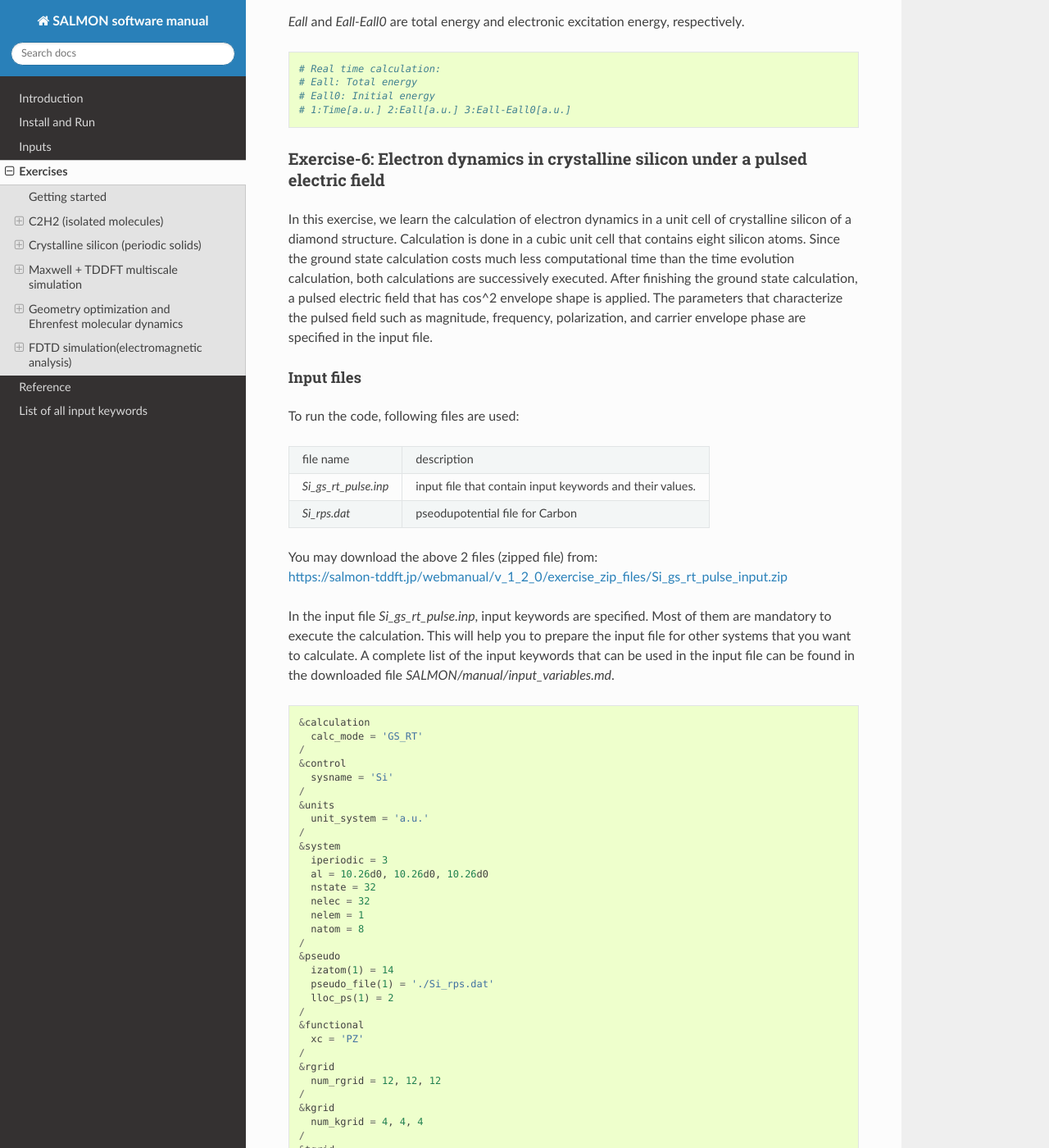
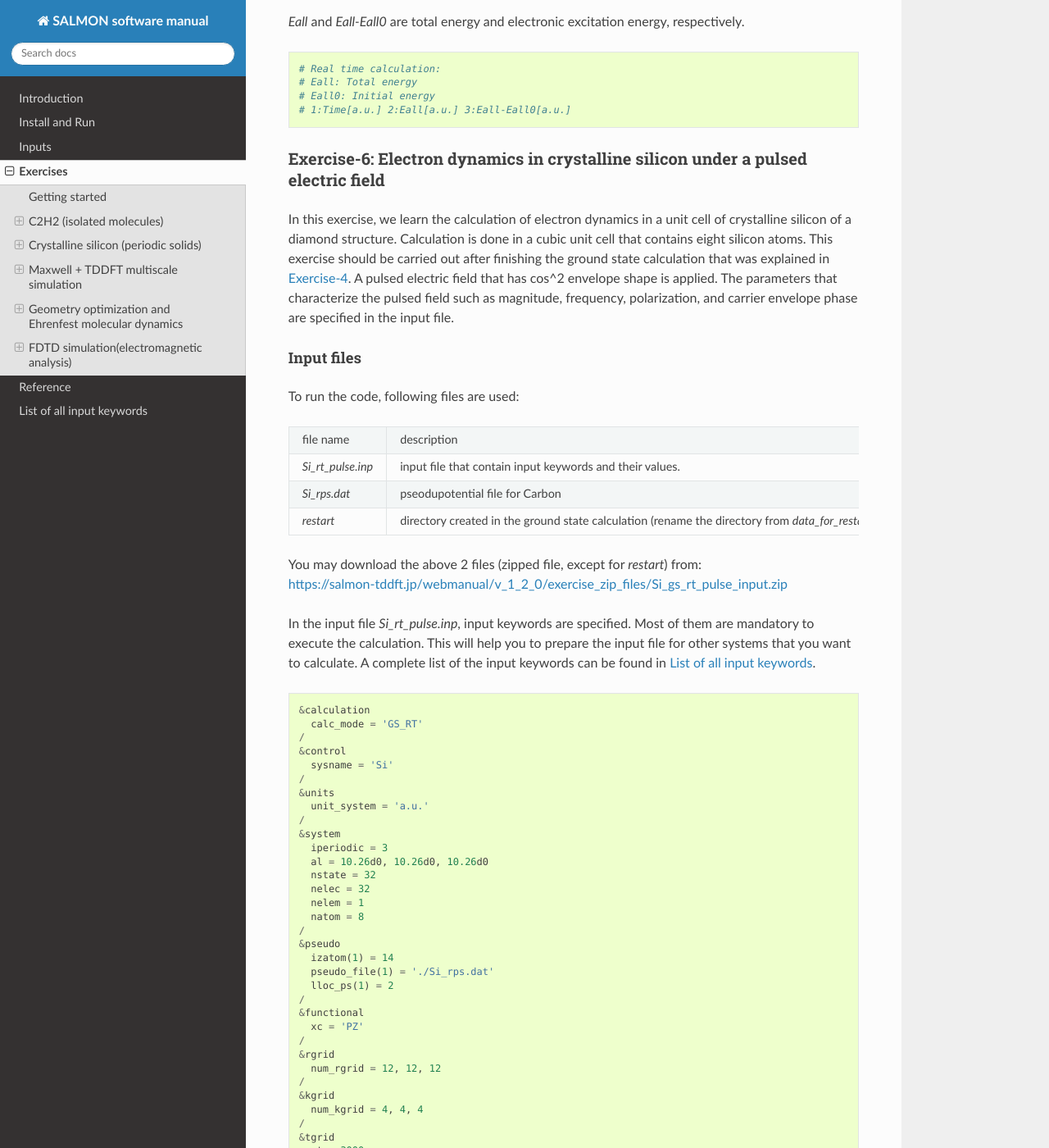
Before and after one commit to SALMON-TDDFT/SALMON-DOCS, a Sphinx documentation site: the page built from source/exercises.rst, in a window 1280 px wide and 1400 px high, scrolled down 38583 px. Shown: the whole window at 82% size. Built offline with Sphinx 7.4.7 and the Read the Docs theme 2.0.0, drawn with Linux system fonts in a browser that asks for light colours; formulas are drawn with MathJax 3.

Commit message:
Update exercises.rst

```diff
--- a/source/exercises.rst
+++ b/source/exercises.rst
@@ -2193,14 +2193,11 @@ Exercise-6: Electron dynamics in crystalline silicon under a pulsed electric fie
 
 In this exercise, we learn the calculation of electron dynamics in a
 unit cell of crystalline silicon of a diamond structure. Calculation is
-done in a cubic unit cell that contains eight silicon atoms. Since the
-ground state calculation costs much less computational time than the
-time evolution calculation, both calculations are successively executed.
-After finishing the ground state calculation, a pulsed electric field
-that has cos^2 envelope shape is applied. The parameters that
-characterize the pulsed field such as magnitude, frequency,
-polarization, and carrier envelope phase are specified in the input
-file.
+done in a cubic unit cell that contains eight silicon atoms.
+This exercise should be carried out after finishing the ground state calculation that was explained in :any:`Exercise-4 <exercise-4>`.
+A pulsed electric field that has cos^2 envelope shape is applied.
+The parameters that characterize the pulsed field such as magnitude, frequency,
+polarization, and carrier envelope phase are specified in the input file.
 
 .. _input-files-4:
 
@@ -2212,21 +2209,24 @@ To run the code, following files are used:
 +-----------------------------------+-----------------------------------+
 | file name                         | description                       |
 +-----------------------------------+-----------------------------------+
-| *Si_gs_rt_pulse.inp*              | input file that contain input     |
+| *Si_rt_pulse.inp*                 | input file that contain input     |
 |                                   | keywords and their values.        |
 +-----------------------------------+-----------------------------------+
 | *Si_rps.dat*                      | pseodupotential file for Carbon   |
 +-----------------------------------+-----------------------------------+
-
-| You may download the above 2 files (zipped file) from:
+| *restart*                         | directory created in the ground   |
+|                                   | state calculation (rename the     |
+|                                   | directory from                    |
+|                                   | *data_for_restart* to *restart*)  |
++-----------------------------------+-----------------------------------+
+
+| You may download the above 2 files (zipped file, except for *restart*) from:
 | https://salmon-tddft.jp/webmanual/v_1_2_0/exercise_zip_files/Si_gs_rt_pulse_input.zip
 
-In the input file *Si_gs_rt_pulse.inp*, input keywords are specified.
+In the input file *Si_rt_pulse.inp*, input keywords are specified.
 Most of them are mandatory to execute the calculation.
-This will help you to prepare the input file for other systems that you
-want to calculate. A complete list of the input keywords that can be
-used in the input file can be found in the downloaded file
-*SALMON/manual/input_variables.md*.
+This will help you to prepare the input file for other systems that you want to calculate.
+A complete list of the input keywords can be found in :any:`List of all input keywords <List of all input keywords>`.
 
 ::
 
```
